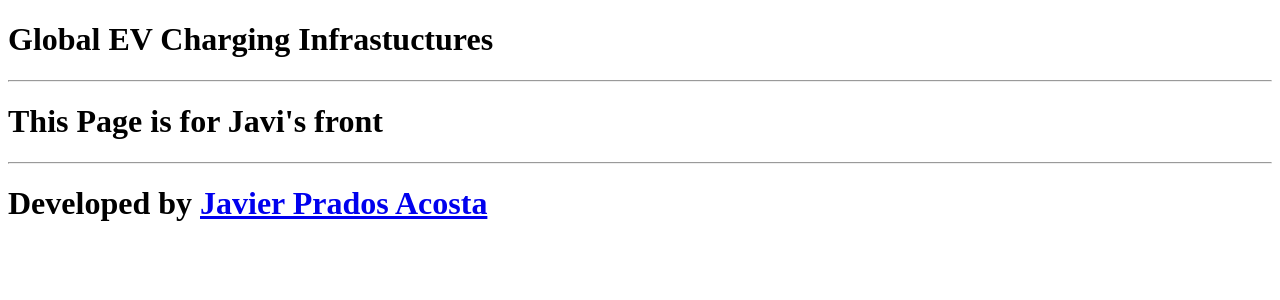
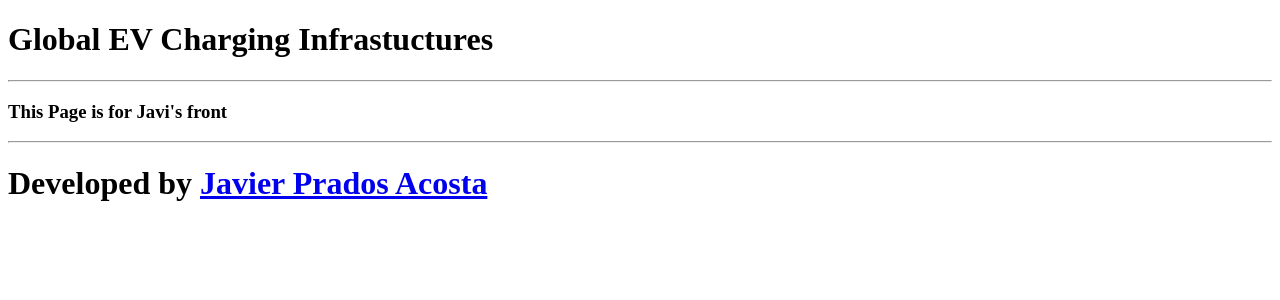
Before and after one commit to JavierPradosA/SOS2526-16, a SvelteKit app in the folder src/front/: page /global-ev-charging-infrastructures in a window 1280 px wide. Shown: the top 300 px of the page. Built offline with nearby package versions, Linux system fonts and the light colour scheme.

Commit message:
about con link javi

```diff
--- a/src/front/src/routes/About.svelte
+++ b/src/front/src/routes/About.svelte
@@ -16,7 +16,7 @@
 <h2>Frontends</h2>
 <ul>
   <li>
-    <a href="">
+    <a href="./global-ev-charging-infrastructures">
       Frontend Javier
     </a>
   </li>
--- a/src/front/src/routes/global-ev-charging-infrastructures/+page.svelte
+++ b/src/front/src/routes/global-ev-charging-infrastructures/+page.svelte
@@ -1 +1 @@
-<h1>This Page is for Javi's front</h1>
+<h3>This Page is for Javi's front</h3>
```
